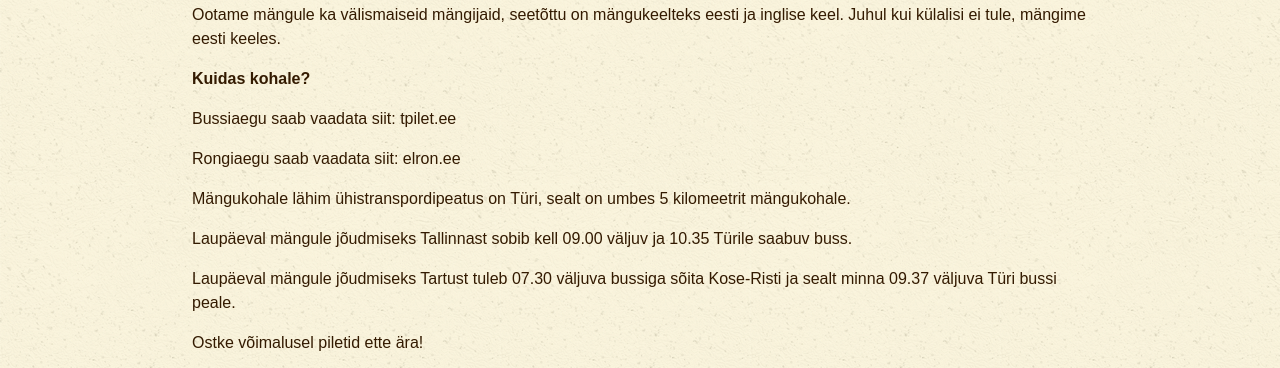
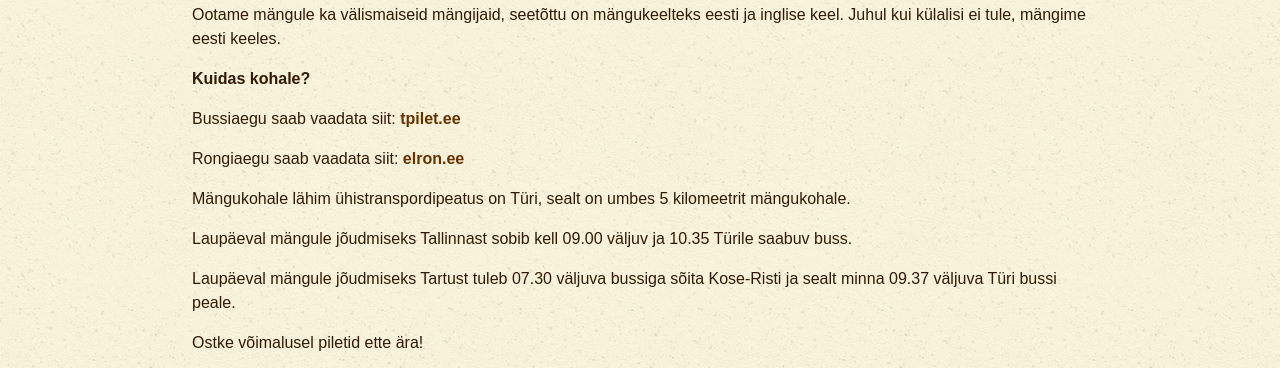
Before and after one commit to karavanlarp/karavanlarp.github.io, a Jekyll site: the page built from est/events/algus.md, in a window 1280 px wide and 900 px high, scrolled down 1659 px. Shown: the part 157-525 px from the top of the window. Built offline with Jekyll 4.4.1, drawn with Linux system fonts in a browser that asks for light colours; some web fonts are replaced; some of the changed lines change nothing that is shown.

Commit message:
est ürituse transpordi lingid

```diff
--- a/est/events/algus.md
+++ b/est/events/algus.md
@@ -79,9 +79,9 @@ Ootame mängule ka välismaiseid mängijaid, seetõttu on mängukeelteks eesti j
 
 **Kuidas kohale?**
 
-Bussiaegu saab vaadata siit: tpilet.ee
+Bussiaegu saab vaadata siit: [tpilet.ee](https://www.tpilet.ee/)
 
-Rongiaegu saab vaadata siit: elron.ee
+Rongiaegu saab vaadata siit: [elron.ee](http://elron.ee/)
 
 Mängukohale lähim ühistranspordipeatus on Türi, sealt on umbes 5 kilomeetrit mängukohale.
 
```
